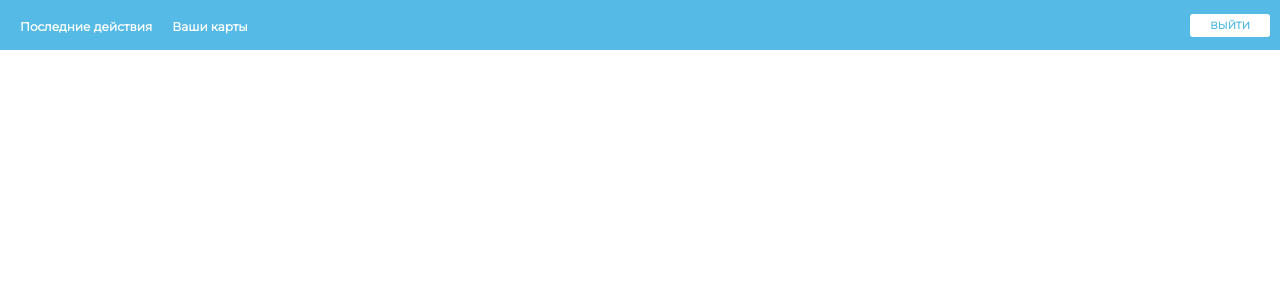
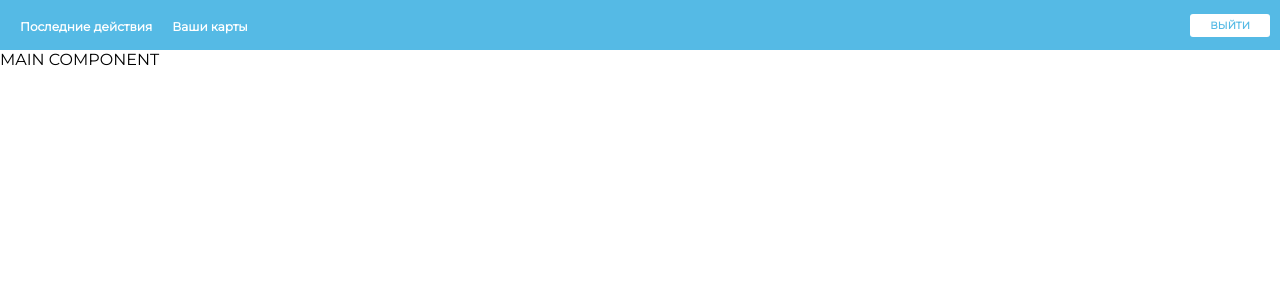
Before and after one commit to YauheniRusinchuk/account-bank, a React (Create React App) app in the folder frontend/: page / in a window 1280 px wide. Shown: the top 300 px of the page. Built offline with nearby package versions, Linux system fonts and the light colour scheme.

Commit message:
add fixed route

```diff
--- a/frontend/src/App.js
+++ b/frontend/src/App.js
@@ -9,7 +9,7 @@ function App() {
       return (
           <BrowserRouter>
                 <Switch>
-                    <Route exact path='/' component={Home} />
+                    <Route path='/' component={Home} />
                     <Route path='/login' component={Login} />
                 </Switch>
             </BrowserRouter>
--- a/frontend/src/components/Home.js
+++ b/frontend/src/components/Home.js
@@ -8,6 +8,10 @@ function Home() {
     return(
         <Fragment>
             <Header />
+            <div>
+                <Route exact path='/' component={Main} />
+                <Route path='/carts' component={Cart} />
+            </div>
         </Fragment>
     )
 }
--- a/frontend/src/components/Main.js
+++ b/frontend/src/components/Main.js
@@ -4,7 +4,7 @@ import React from 'react'
 function Main() {
     return (
         <div className='main_container'>
-            <p>MAIN</p>
+            <p>MAIN COMPONENT</p>
         </div>
     )
 }
```
